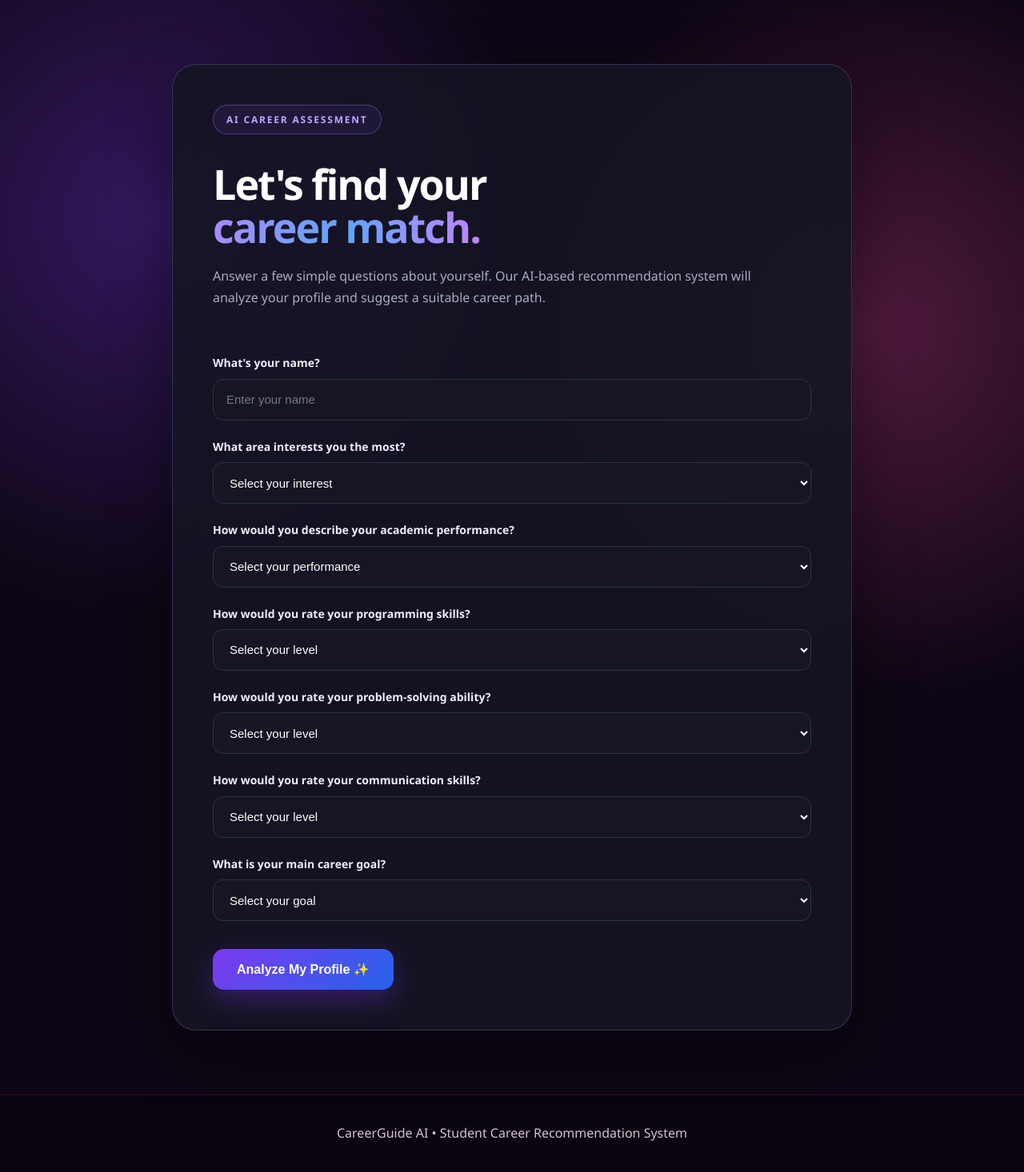
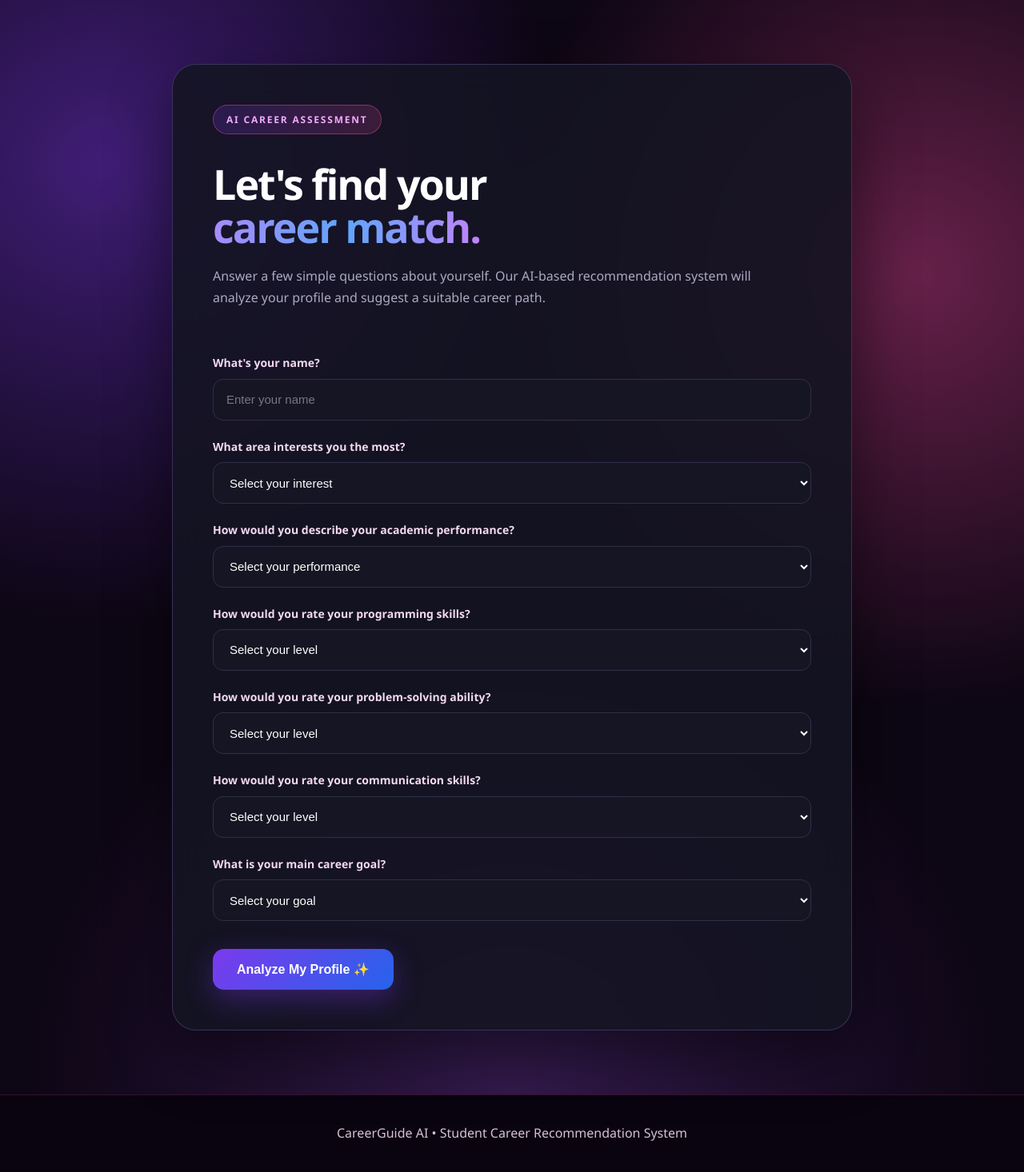
Before and after one commit to 2301031000080-spec/StudentCareerRecommendation, a Flask app: page /assessment in a window 1280 px wide. Shown: the part 79-1545 px from the top of the page at 80% size. Run offline with Flask 3, Linux system fonts and the light colour scheme.

Commit message:
Update style.css

```diff
--- a/static/style.css
+++ b/static/style.css
@@ -3427,3 +3427,123 @@ footer {
     border-top-color:
         rgba(236, 72, 153, 0.20) !important;
 }
+
+/* ==========================================
+   ASSESSMENT PAGE - PINK + PURPLE
+   ========================================== */
+
+.assessment-page {
+    background:
+        radial-gradient(
+            circle at 10% 15%,
+            rgba(124, 58, 237, 0.45),
+            transparent 35%
+        ),
+        radial-gradient(
+            circle at 90% 25%,
+            rgba(236, 72, 153, 0.40),
+            transparent 35%
+        ),
+        radial-gradient(
+            circle at 50% 100%,
+            rgba(168, 85, 247, 0.25),
+            transparent 40%
+        ),
+        #0d0614 !important;
+}
+
+.assessment {
+    background:
+        linear-gradient(
+            145deg,
+            rgba(124, 58, 237, 0.20),
+            rgba(236, 72, 153, 0.12)
+        ) !important;
+
+    border: 1px solid rgba(236, 72, 153, 0.35) !important;
+
+    box-shadow:
+        0 25px 80px rgba(124, 58, 237, 0.20),
+        0 10px 40px rgba(236, 72, 153, 0.12);
+}
+
+.hero-tag {
+    background:
+        linear-gradient(
+            90deg,
+            rgba(124, 58, 237, 0.20),
+            rgba(236, 72, 153, 0.18)
+        ) !important;
+
+    border-color:
+        rgba(236, 72, 153, 0.45) !important;
+
+    color: #f0abfc !important;
+}
+
+.assessment h1 span {
+    background:
+        linear-gradient(
+            90deg,
+            #a855f7,
+            #ec4899,
+            #c084fc
+        ) !important;
+
+    -webkit-background-clip: text !important;
+    -webkit-text-fill-color: transparent !important;
+}
+
+.assessment > p {
+    color: #d8c4df !important;
+}
+
+.assessment form label {
+    color: #f3d9f0 !important;
+}
+
+.assessment input,
+.assessment select {
+    background: rgba(20, 8, 30, 0.90) !important;
+
+    border: 1px solid
+        rgba(192, 132, 252, 0.30) !important;
+
+    color: #fff7ff !important;
+}
+
+.assessment input::placeholder {
+    color: #b9a4c2 !important;
+}
+
+.assessment input:focus,
+.assessment select:focus {
+    border-color: #ec4899 !important;
+
+    box-shadow:
+        0 0 0 3px rgba(236, 72, 153, 0.15),
+        0 0 25px rgba(124, 58, 237, 0.15) !important;
+}
+
+.assessment option {
+    background: #180b24 !important;
+    color: #fff !important;
+}
+
+.assessment button {
+    background:
+        linear-gradient(
+            135deg,
+            #7c3aed,
+            #a855f7,
+            #ec4899
+        ) !important;
+
+    box-shadow:
+        0 12px 35px rgba(236, 72, 153, 0.30) !important;
+}
+
+.assessment button:hover {
+    box-shadow:
+        0 15px 45px rgba(236, 72, 153, 0.50) !important;
+}
```
